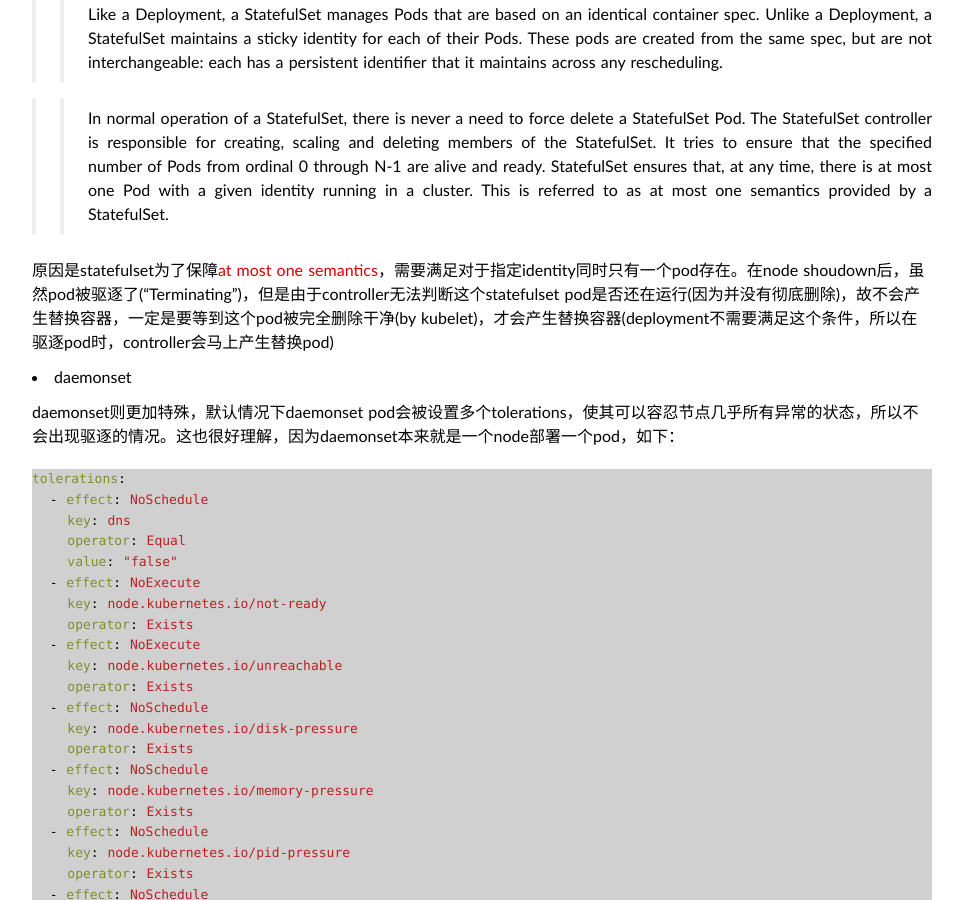
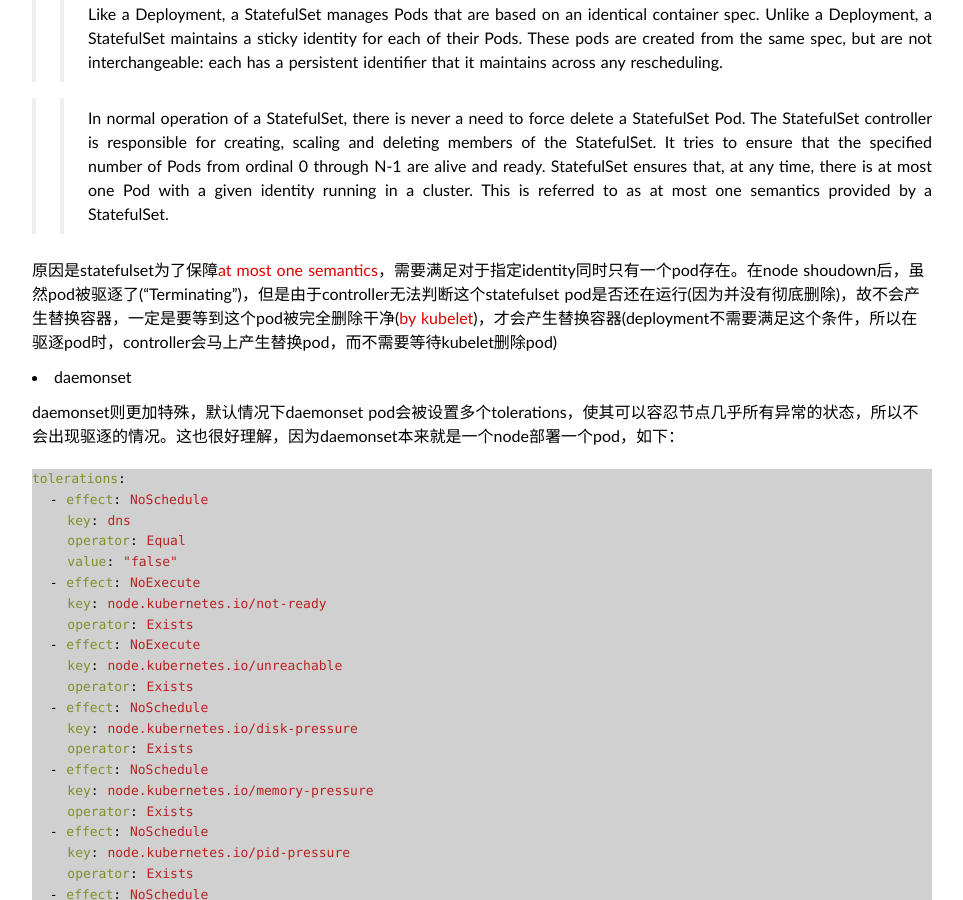
Before and after one commit to duyanghao/duyanghao.github.io, a Jekyll site: the page built from _posts/2020-6-2-kubernetes-ha.md, in a window 1280 px wide and 900 px high, scrolled down 3693 px. Shown: the whole window, without its empty margins (158-1121 px from the left). Built offline with Jekyll 4.4.1, drawn with Linux system fonts in a browser that asks for light colours; some web fonts are replaced; comment, search, counter and statistics services are not loaded.

Commit message:
add kubernetes-ha
Signed-off-by: duyanghao <1294057873@qq.com>

```diff
--- a/_posts/2020-6-2-kubernetes-ha.md
+++ b/_posts/2020-6-2-kubernetes-ha.md
@@ -127,7 +127,7 @@
 
 >> In normal operation of a StatefulSet, there is never a need to force delete a StatefulSet Pod. The StatefulSet controller is responsible for creating, scaling and deleting members of the StatefulSet. It tries to ensure that the specified number of Pods from ordinal 0 through N-1 are alive and ready. StatefulSet ensures that, at any time, there is at most one Pod with a given identity running in a cluster. This is referred to as at most one semantics provided by a StatefulSet.
 
-原因是statefulset为了保障[at most one semantics](https://kubernetes.io/docs/tasks/run-application/force-delete-stateful-set-pod/#statefulset-considerations)，需要满足对于指定identity同时只有一个pod存在。在node shoudown后，虽然pod被驱逐了("Terminating")，但是由于controller无法判断这个statefulset pod是否还在运行(因为并没有彻底删除)，故不会产生替换容器，一定是要等到这个pod被完全删除干净(by kubelet)，才会产生替换容器(deployment不需要满足这个条件，所以在驱逐pod时，controller会马上产生替换pod)
+原因是statefulset为了保障[at most one semantics](https://kubernetes.io/docs/tasks/run-application/force-delete-stateful-set-pod/#statefulset-considerations)，需要满足对于指定identity同时只有一个pod存在。在node shoudown后，虽然pod被驱逐了("Terminating")，但是由于controller无法判断这个statefulset pod是否还在运行(因为并没有彻底删除)，故不会产生替换容器，一定是要等到这个pod被完全删除干净([by kubelet](https://github.com/kubernetes/community/blob/master/contributors/design-proposals/storage/pod-safety.md#current-guarantees-for-pod-lifecycle))，才会产生替换容器(deployment不需要满足这个条件，所以在驱逐pod时，controller会马上产生替换pod，而不需要等待kubelet删除pod)
 
 * daemonset
 
```
